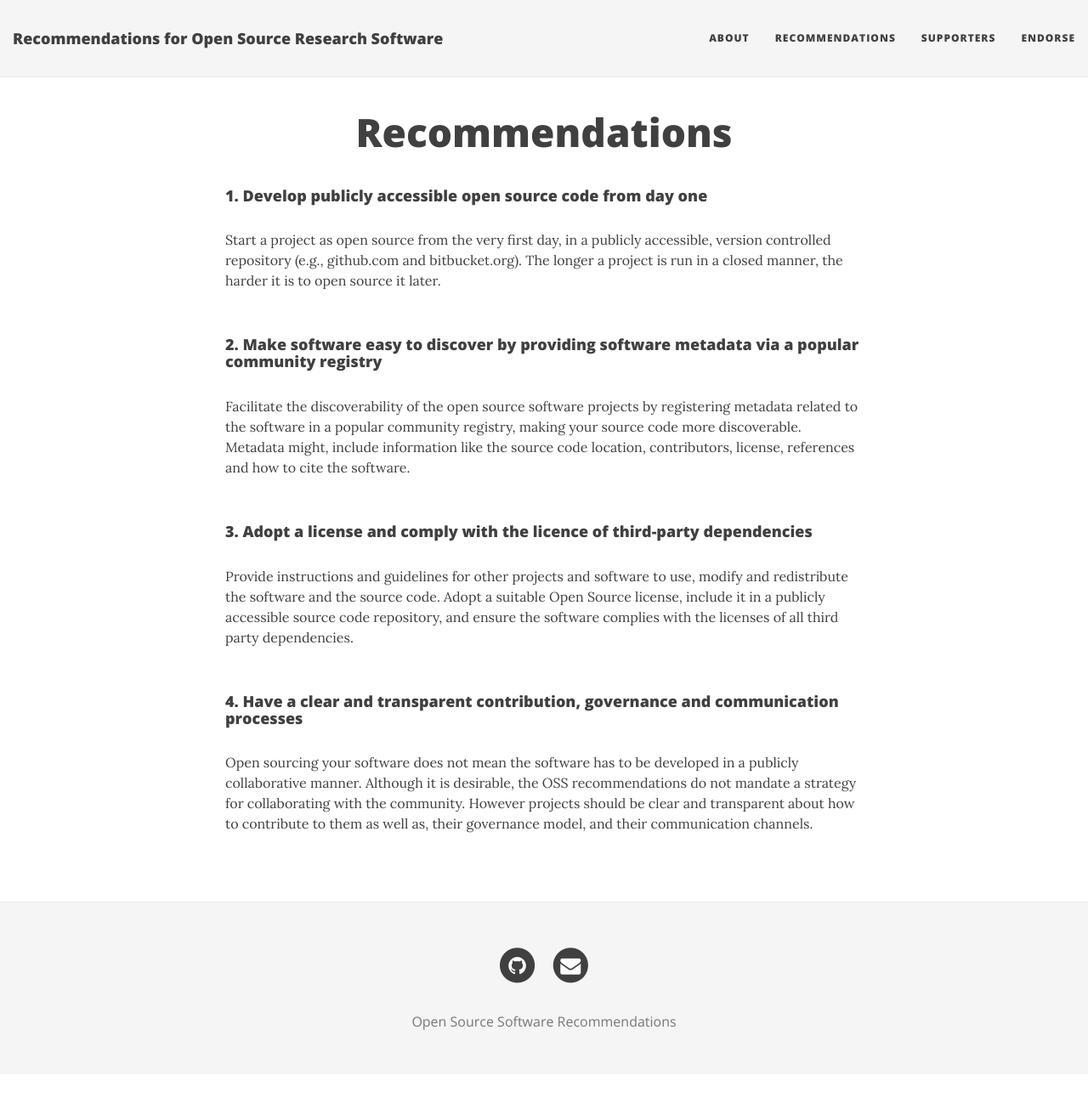
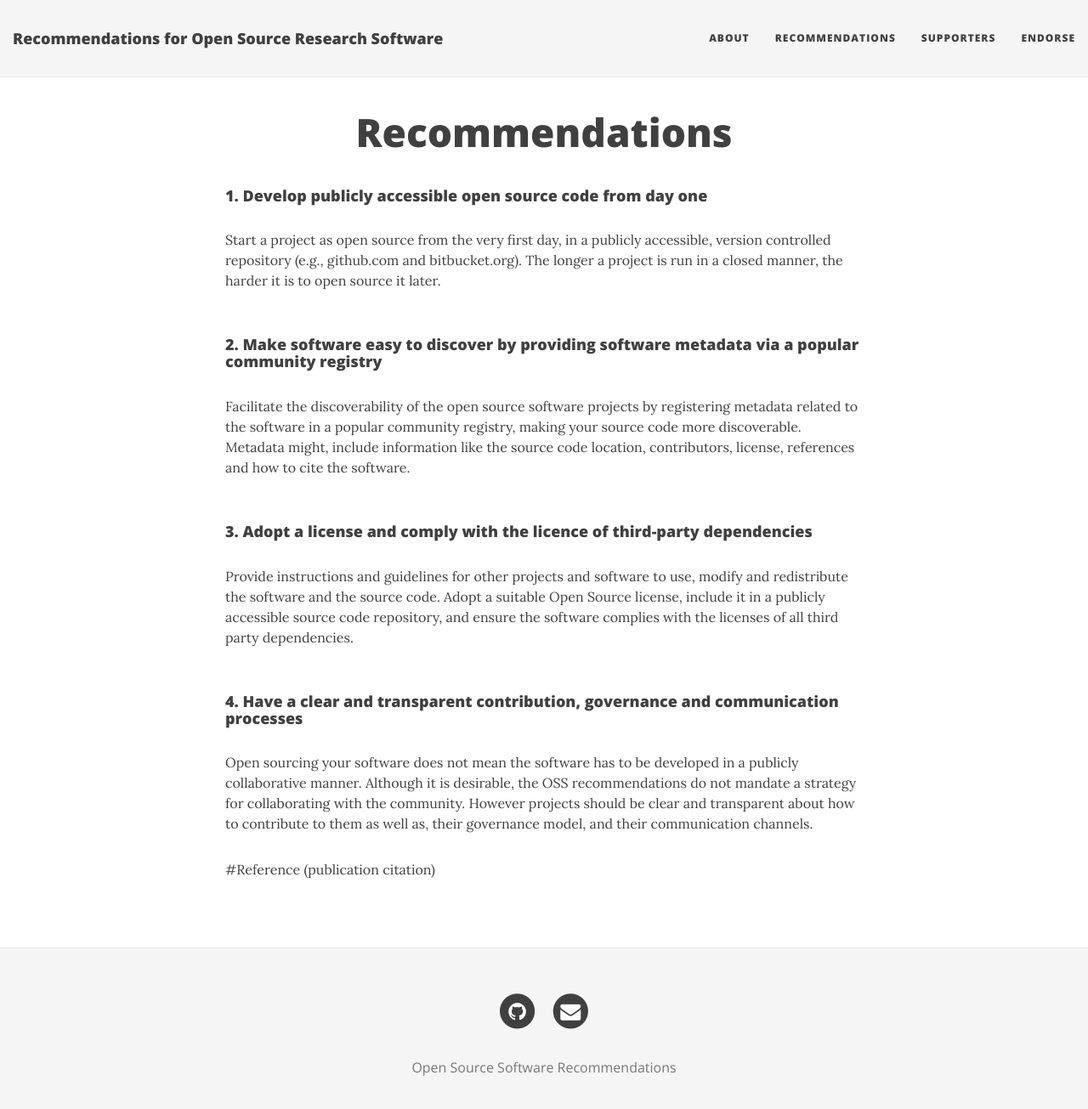
Before and after one commit to SoftDev4Research/recommendations, a Jekyll site: the page built from index.md, in a window 1280 px wide and 1318 px high. Shown: the top 1305 px of the window at 85% size. Built offline with Jekyll 4.4.1, drawn with Linux system fonts in a browser that asks for light colours; nearby versions of some CDN libraries.

Commit message:
placeholder for the publication

```diff
--- a/index.md
+++ b/index.md
@@ -14,3 +14,6 @@ Provide instructions and guidelines for other projects and software to use, modi
 <br><br>
 #### 4. Have a clear and transparent contribution, governance and communication processes ####
 Open sourcing your software does not mean the software has to be developed in a publicly collaborative manner. Although it is desirable, the OSS recommendations do not mandate a strategy for collaborating with the community. However projects should be clear and transparent about how to contribute to them as well as, their governance model, and their communication channels.
+
+#Reference
+(publication citation)
```
